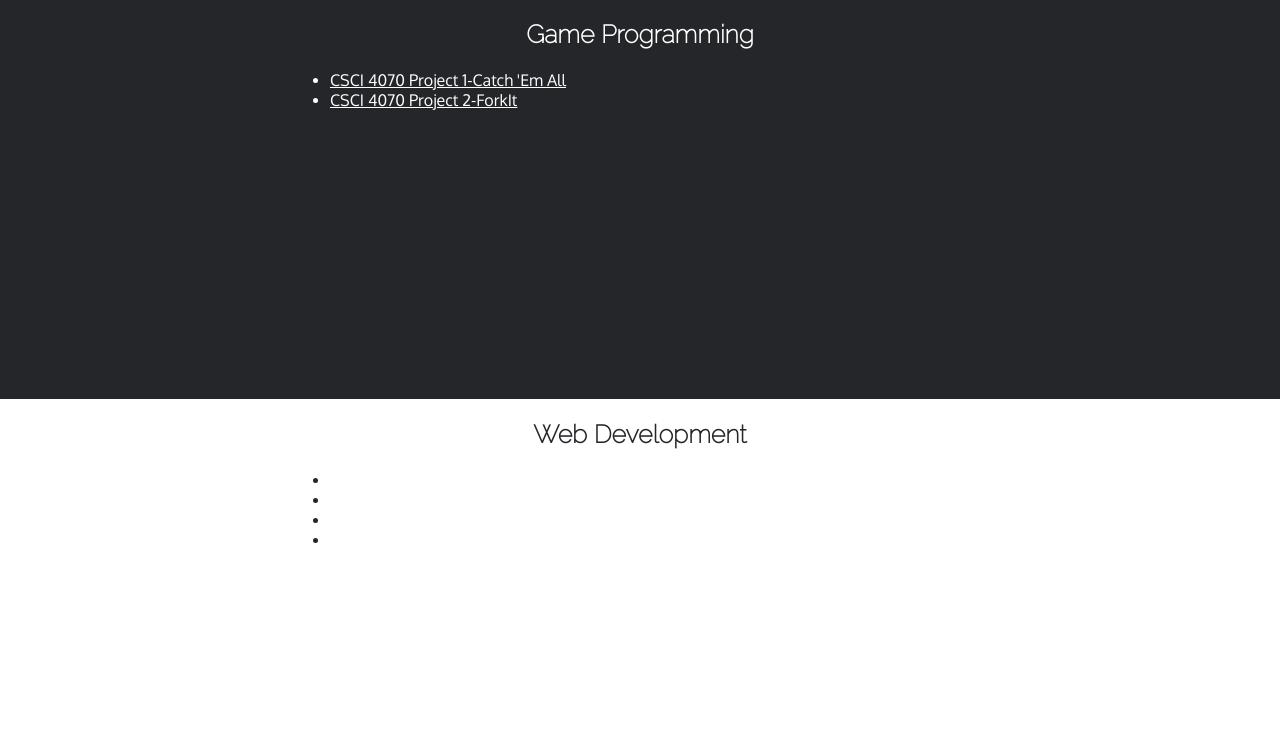
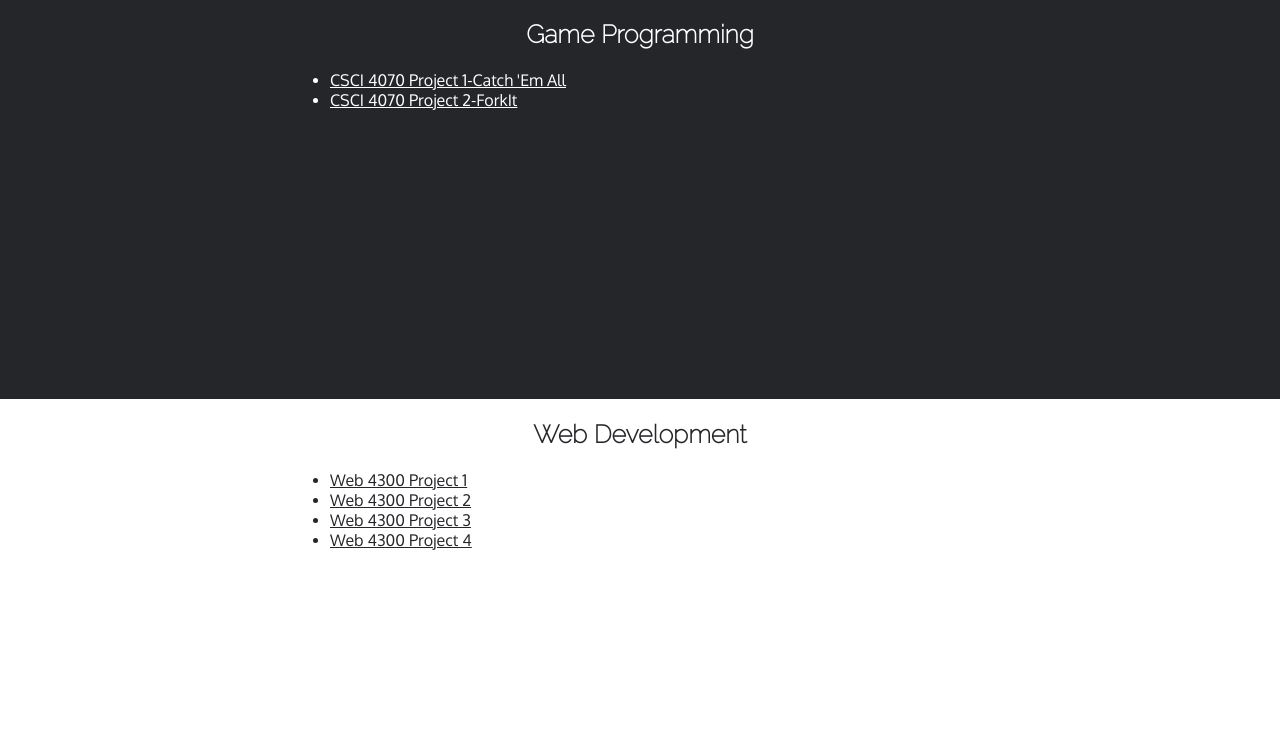
Before and after one commit to derekfreed/derekfreed.github.io, a PHP site: page / in a window 1280 px wide. Shown: the part 502-1251 px from the top of the page. Run offline with PHP 8.4, Linux system fonts and the light colour scheme.

Commit message:
css fixes

```diff
--- a/Derek.css
+++ b/Derek.css
@@ -27,9 +27,6 @@ h2 {
 }
 
 .contentContainer {
-	/*border-style: solid;
-	border-color: #b3b3b3;
-	border-width: 1px;*/
 	overflow: hidden;
 	margin-left: auto;
 	margin-right: auto;
@@ -47,9 +44,13 @@ p.about{
 	padding-left:25%;
 	padding-right:25%;
 }
-a {
+a.white {
 	font-family: 'Oxygen', sans-serif;
 	color: #ffffff;
+}
+a.grey {
+	font-family: 'Oxygen', sans-serif;
+	color: #25262a;
 }
 a:hover {
 
--- a/index.html
+++ b/index.html
@@ -25,8 +25,8 @@
 		<div class="contentContainer">
 			<h2>Game Programming</h2>
 			<ul>
-				<li><a href="P1/project1.html">CSCI 4070 Project 1-Catch 'Em All</a></li>
-				<li><a href="ForkIt/index.html">CSCI 4070 Project 2-ForkIt</a></li>
+				<li><a class="white" href="P1/project1.html">CSCI 4070 Project 1-Catch 'Em All</a></li>
+				<li><a class="white" href="ForkIt/index.html">CSCI 4070 Project 2-ForkIt</a></li>
 			</ul>
 		</div>
 	</div>
@@ -34,10 +34,10 @@
 		<div class="contentContainer">
 			<h2>Web Development</h2>
 			<ul>
-				<li><a href="/projects/P1_web/pie.html">Web 4300 Project 1</a></li>
-				<li><a href="/projects/P2_web/tmnt.html">Web 4300 Project 2</a></li>
-				<li><a href="/projects/P3_web/javascript.html">Web 4300 Project 3</a></li>
-				<li><a href="/projects/P4_web/index.php">Web 4300 Project 4</a></li>
+				<li><a class="grey" href="/projects/P1_web/pie.html">Web 4300 Project 1</a></li>
+				<li><a class="grey" href="/projects/P2_web/tmnt.html">Web 4300 Project 2</a></li>
+				<li><a class="grey" href="/projects/P3_web/javascript.html">Web 4300 Project 3</a></li>
+				<li><a class="grey" href="/projects/P4_web/index.php">Web 4300 Project 4</a></li>
 
 			</ul>
 		</div>
```
